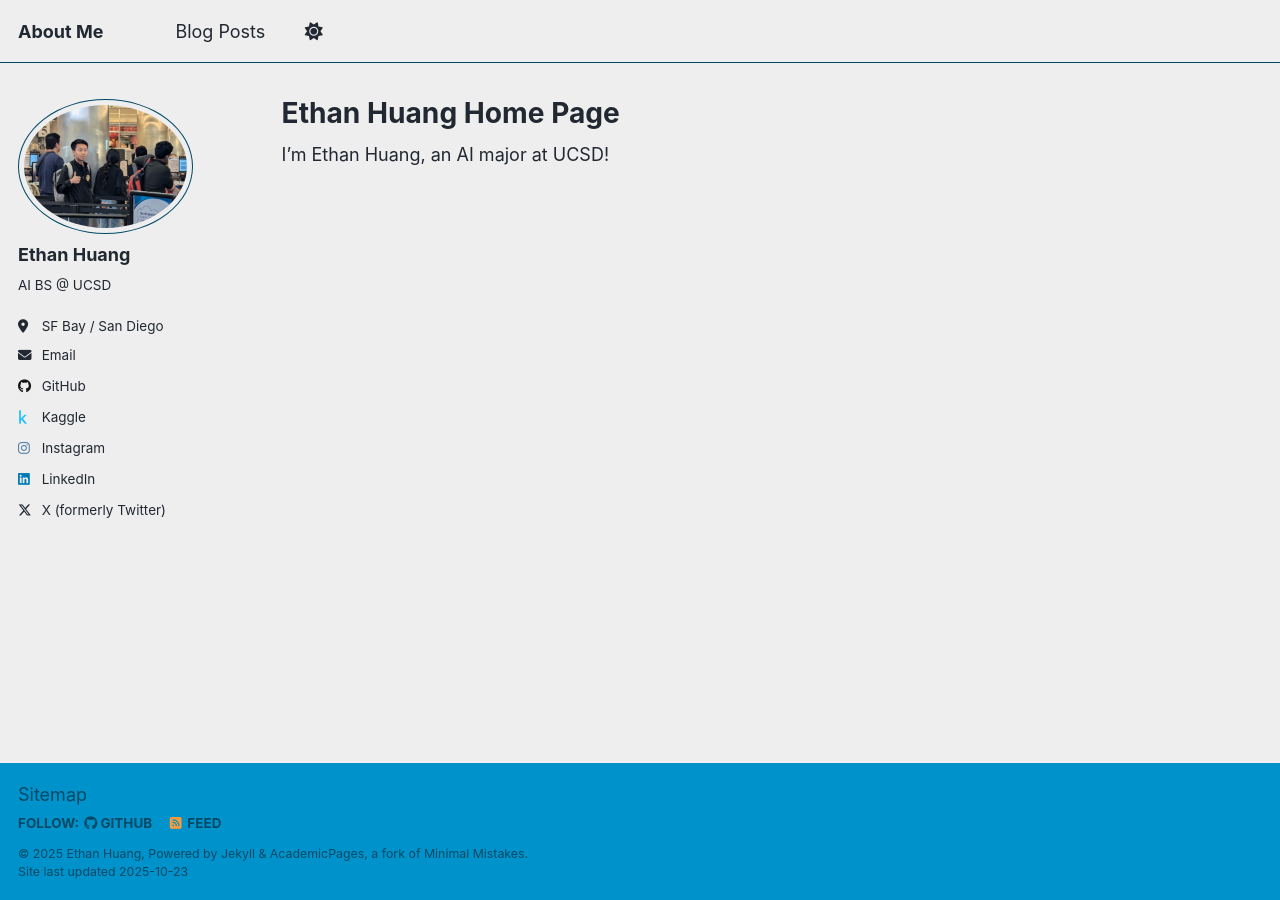
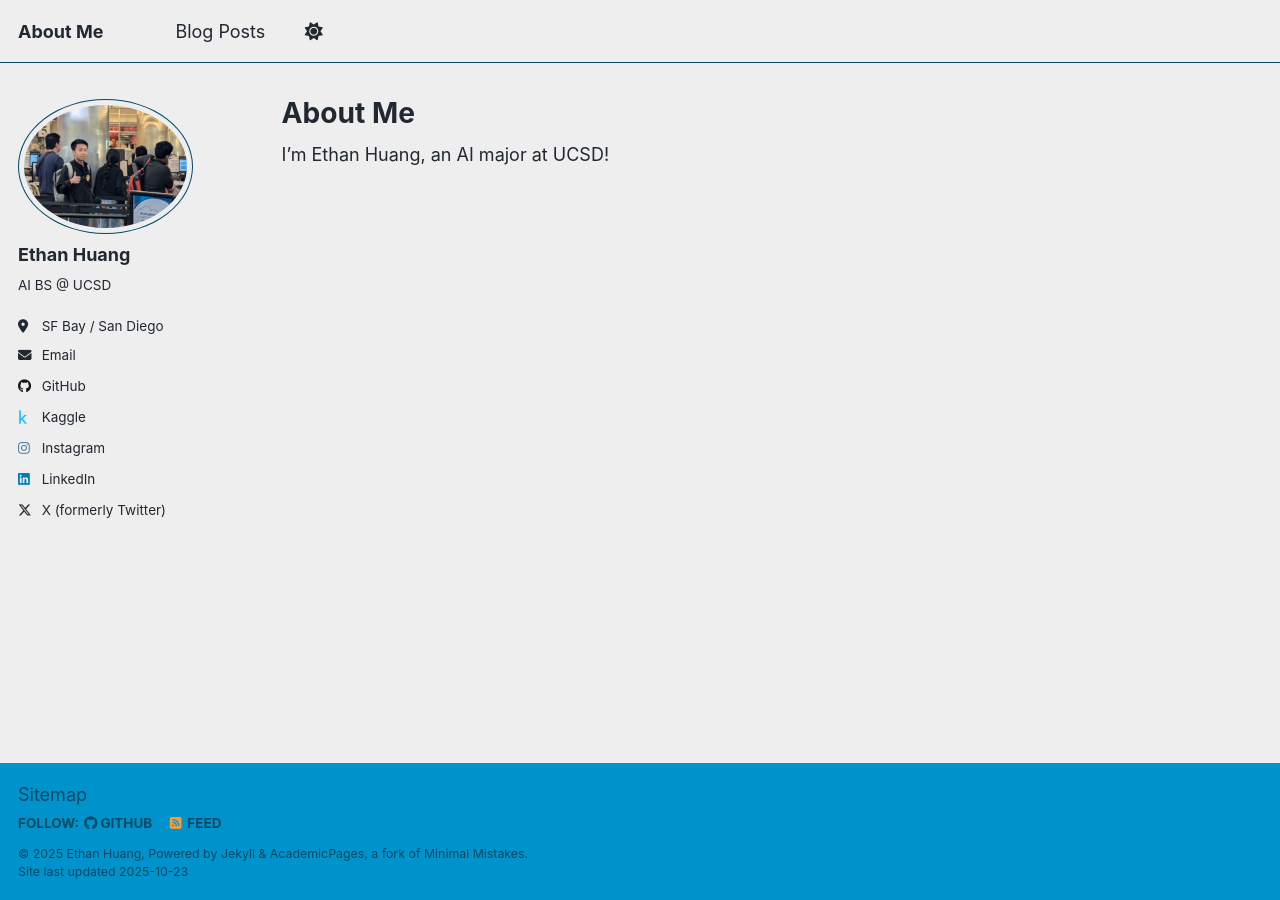
Before and after one commit to hyatch/hyatch.github.io, a Jekyll site: the page built from _pages/about.md, in a window 1280 px wide. Built offline with Jekyll 4.4.1, drawn with Linux system fonts in a browser that asks for light colours; a script that is not in the unit is left out.

Commit message:
Change title from 'Ethan Huang Home Page' to 'About Me'

```diff
--- a/_pages/about.md
+++ b/_pages/about.md
@@ -1,6 +1,6 @@
 ---
 permalink: /
-title: "Ethan Huang Home Page"
+title: "About Me"
 author_profile: true
 redirect_from:
   - /about/
```
